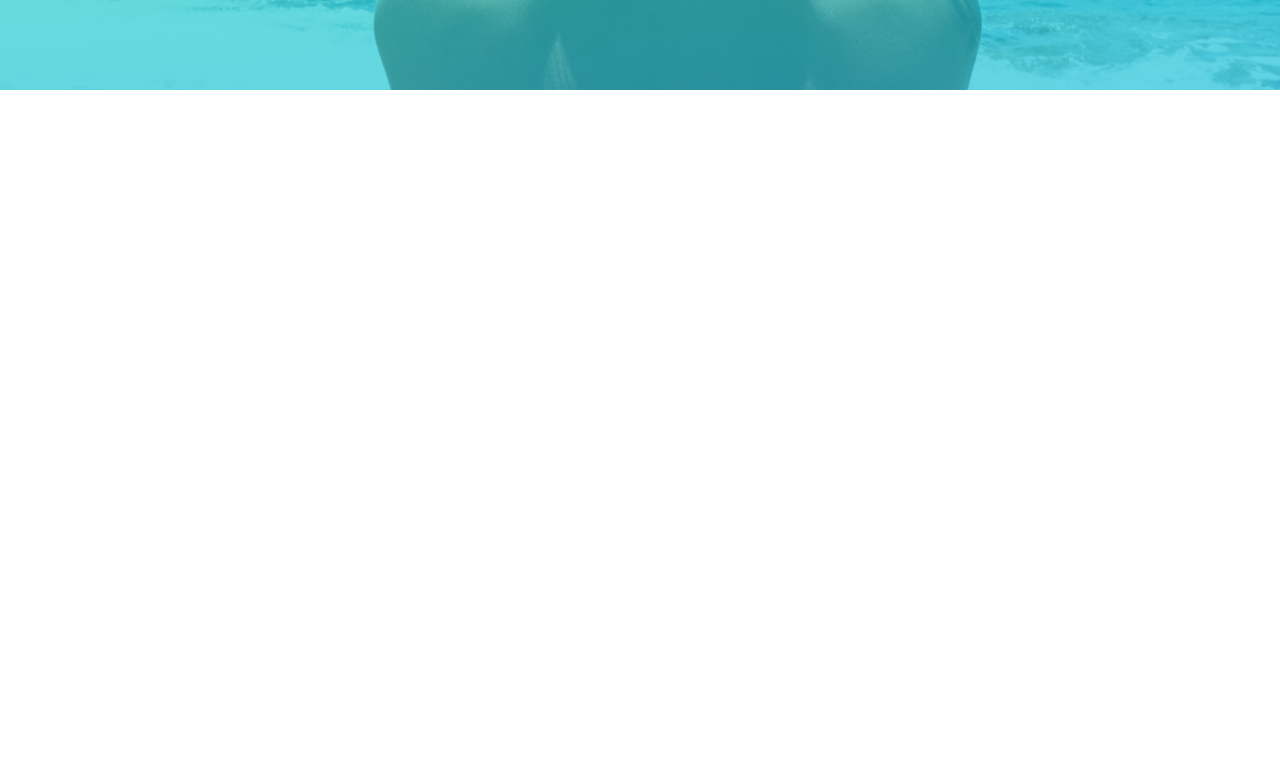
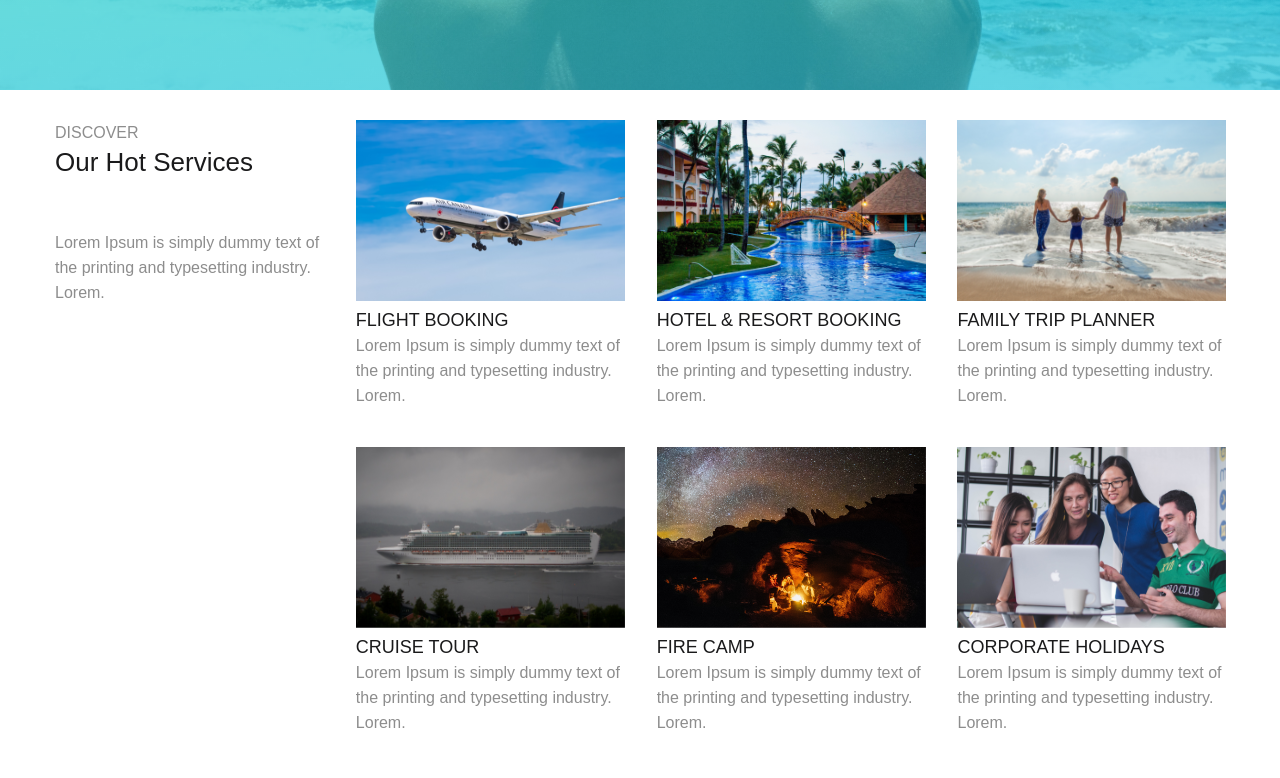
Before and after one commit to LileTsagareishvili/Homework-9, a plain HTML site: page index.html in a window 1280 px wide. Shown: the part 542-1320 px from the top of the page. Before the commit the page ends 800 px from the top, so only its background shows below. Drawn offline with Linux system fonts and the light colour scheme.

Commit message:
section
I made section one and section two

I put background image in the sevtion one.

I put 6 cards in the section two.

```diff
--- a/css/style.css
+++ b/css/style.css
@@ -28,8 +28,18 @@
 .nav-li:not(:last-child) {
     margin-right: 50px;
 }
+.bars {
+    cursor: pointer;
+    width: 35px;
+    display: none;
+}
+
+.logo > img, .bars > img {
+    width: 100%;
+}
 
 /* Header end */
+
 /* Section 1 start */
 .s-1 {
     width: 1360px;
@@ -61,3 +71,48 @@
 
 
 /* Section 1 end */
+
+/*section2 start*/
+
+.box1 {
+    width: 1171.57px;
+    background-color: #FFFFFF;
+    display: flex;
+    flex-wrap: wrap;
+    justify-content: space-between;
+
+  }
+
+  .box {
+    width: 269.07px;
+    height: 327.42px;
+    background-color: #FFFFFF;
+    line-height: 25px;
+  }
+
+  .head {
+    font-size: 18px;
+    color: #1A1A1B;
+    font-family: 'Raleway', sans-serif;
+  }
+
+  .p {
+    font-size: 16px;
+    color: #8D8D8D;
+    font-family: 'Raleway', sans-serif;
+  }
+
+  .discover {
+    color: #8D8D8D;
+    font-size: 16px;
+    font-family: 'Raleway', sans-serif;
+    padding-bottom: 5px;
+  }
+
+  .head1 {
+    font-size: 26px;
+    color: #1A1A1B;
+    font-family: 'Raleway', sans-serif;
+    margin-bottom: 55px;
+  }
+  /*section2 end*/
--- a/index.html
+++ b/index.html
@@ -36,8 +36,12 @@
                 </ul>
 
             </nav>
+            <div class="bars">
+                <img src="img/bar.png" alt="burgerbar">
+            </div>
 
         </div>
+
 
     </header>
 
@@ -48,5 +52,54 @@
         </div>
     </section>
 
+    <section class="container">
+        <div class="box1">
+            <div class="box">
+                <div class="discover"> DISCOVER </div>
+                <h4 class="head1">Our Hot Services</h4>
+                <p class="p">Lorem Ipsum is simply dummy text of the printing and typesetting industry. Lorem.</p>
+            </div>
+
+            <div class="box">
+                <img src="img/n1.png">
+                <h4 class="head">FLIGHT BOOKING</h4>
+                <p class="p">Lorem Ipsum is simply dummy text of the printing and typesetting industry. Lorem.</p>
+            </div>
+
+            <div class="box">
+                <img src="img/n2.png">
+                <h4 class="head">HOTEL & RESORT BOOKING</h4>
+                <p class="p">Lorem Ipsum is simply dummy text of the printing and typesetting industry. Lorem.</p>
+            </div>
+
+            <div class="box">
+                <img src="img/n3.png">
+                <h4 class="head">FAMILY TRIP PLANNER</h4>
+                <p class="p">Lorem Ipsum is simply dummy text of the printing and typesetting industry. Lorem.</p>
+            </div>
+
+            <div class="box">
+            </div>
+
+            <div class="box">
+                <img src="img/n4.png">
+                <h4 class="head">CRUISE TOUR</h4>
+                <p class="p">Lorem Ipsum is simply dummy text of the printing and typesetting industry. Lorem.</p>
+            </div>
+
+            <div class="box">
+                <img src="img/n5.png">
+                <h4 class="head">FIRE CAMP</h4>
+                <p class="p">Lorem Ipsum is simply dummy text of the printing and typesetting industry. Lorem.</p>
+            </div>
+
+            <div class="box">
+                <img src="img/n6.png">
+                <h4 class="head">CORPORATE HOLIDAYS</h4>
+                <p class="p">Lorem Ipsum is simply dummy text of the printing and typesetting industry. Lorem.</p>
+            </div>
+        </div>
+    </section>
+
 </body>
 </html>
```
Also changed, not shown: img/bar.png (added).
